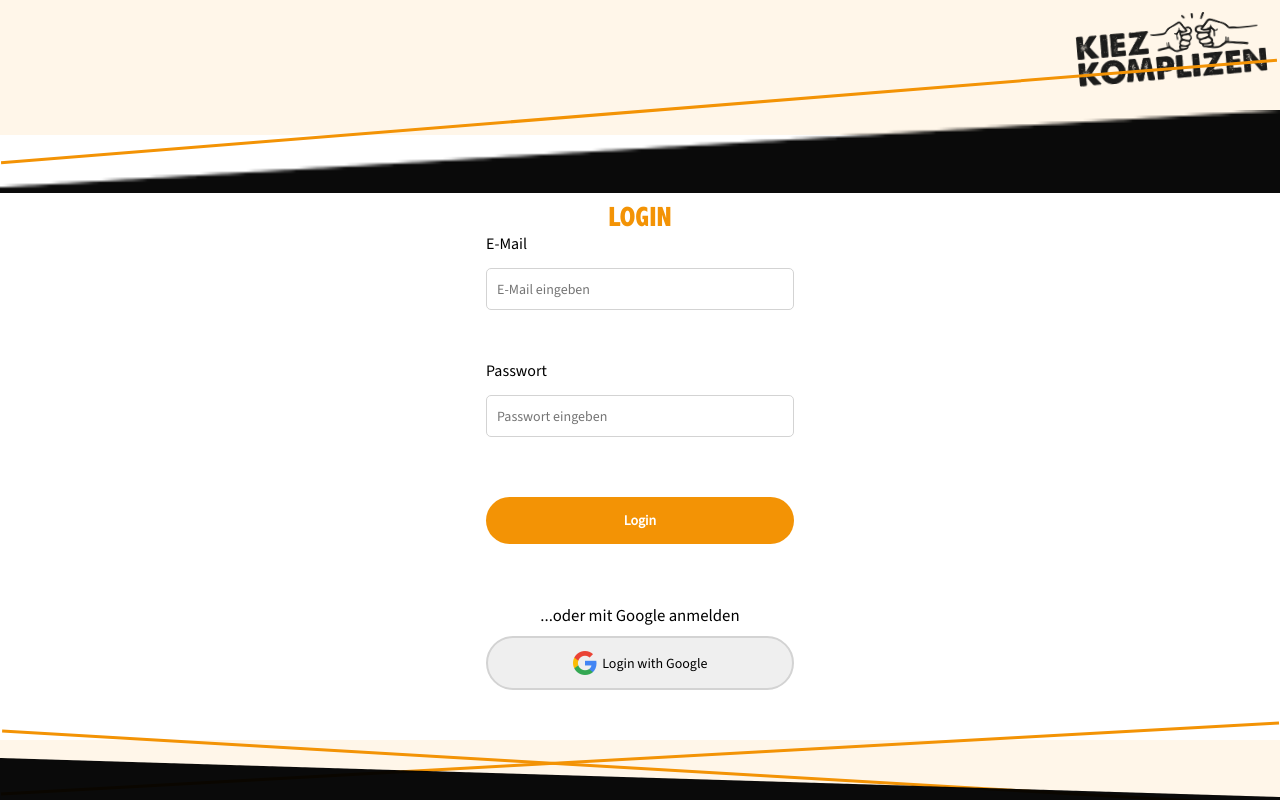
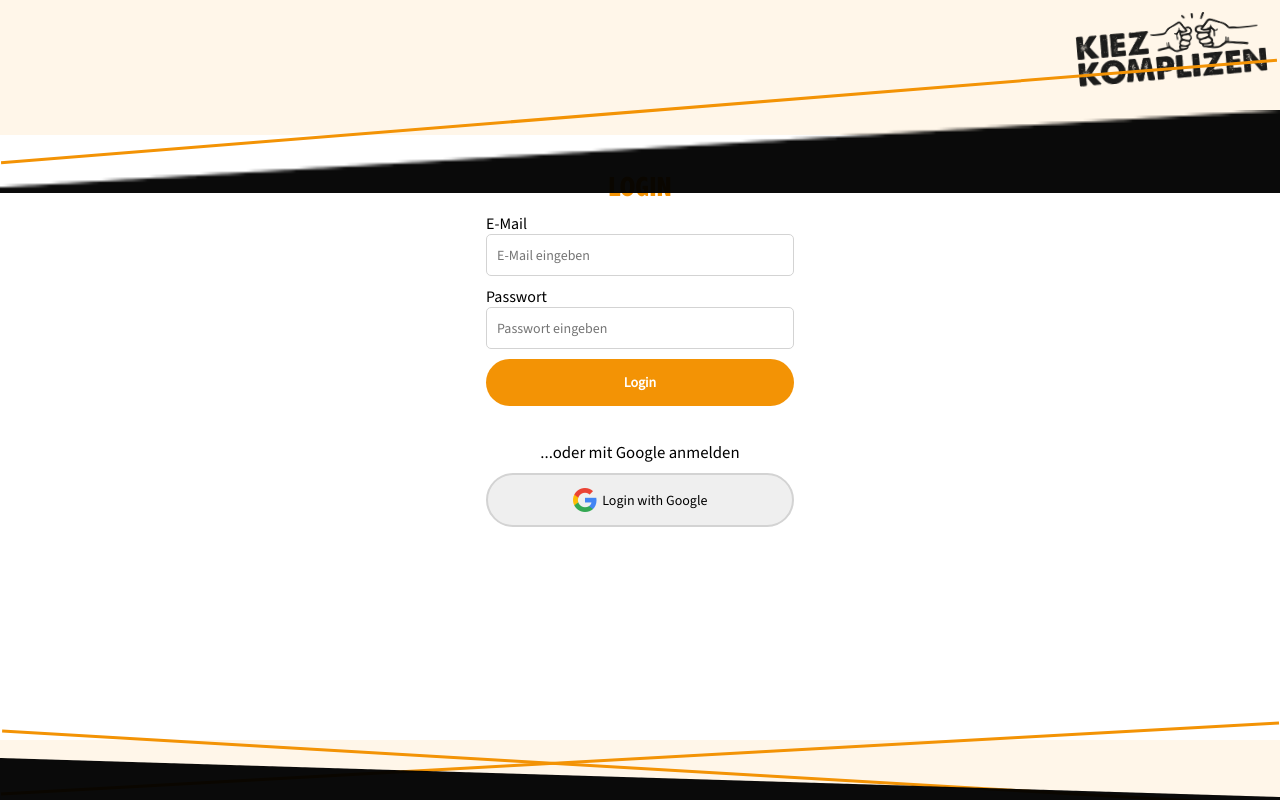
Before and after one commit to hsh420/kiez-komplizen, a Vue app: page /login in a window 1280 px wide. Built offline with nearby package versions, Linux system fonts and the light colour scheme; no server answers.

Commit message:
fix: login-page is now suitable for portable devices

```diff
--- a/src/assets/main.css
+++ b/src/assets/main.css
@@ -25,6 +25,7 @@ h1 {
   font-size: 2rem;
   color: var(--cc-orange);
   text-transform: uppercase;
+  text-align: center;
 }
 
 h2,
--- a/src/views/LoginView.vue
+++ b/src/views/LoginView.vue
@@ -22,7 +22,7 @@
       </div>
       <ButtonGlobal :label="'Login'" type="submit" class="login-button" />
     </form>
-    <p>...oder mit Google anmelden</p>
+    <p class="google-login-text">...oder mit Google anmelden</p>
     <button class="google-button" v-on:click="store.loginWithGoogle">
       <img class="icon-google" alt="Google Logo" src="@/assets/pictures-layout/google_icon.png" />
       &nbsp; Login with Google
@@ -43,23 +43,17 @@ const handleSubmit = () => {
 <style scoped>
 @import url('@/assets/main.css');
 
-p {
-  text-align: center;
-  margin-top: 60px;
-}
-
-h1 {
-  text-align: center;
-  margin-top: 30px;
-}
-
 .login-button {
-  margin: 0 auto;
+  margin: 10px auto;
   width: 22rem;
-  margin-top: 10px;
 }
 .login-button:hover {
   background-color: lightgray;
+}
+
+.google-login-text {
+  margin-top: 35px;
+  text-align: center;
 }
 
 .google-button {
@@ -72,8 +66,7 @@ h1 {
   border: 2px solid lightgray;
   font-size: 14px;
   font-weight: 500;
-  margin: 0 auto;
-  margin-top: 10px;
+  margin: 10px auto;
 }
 button:hover {
   background-color: lightgray;
@@ -84,11 +77,10 @@ button:hover {
   flex-direction: column;
   justify-content: center;
   align-items: center;
-  margin: auto;
+  margin: 10px 0;
 }
 
 .input-container label {
-  margin-bottom: 50px;
   display: block;
   font-size: 16px;
 }
@@ -101,6 +93,5 @@ button:hover {
   padding: 10px;
   border: 1px solid lightgray;
   border-radius: 5px;
-  margin-top: 1rem;
 }
 </style>
```
